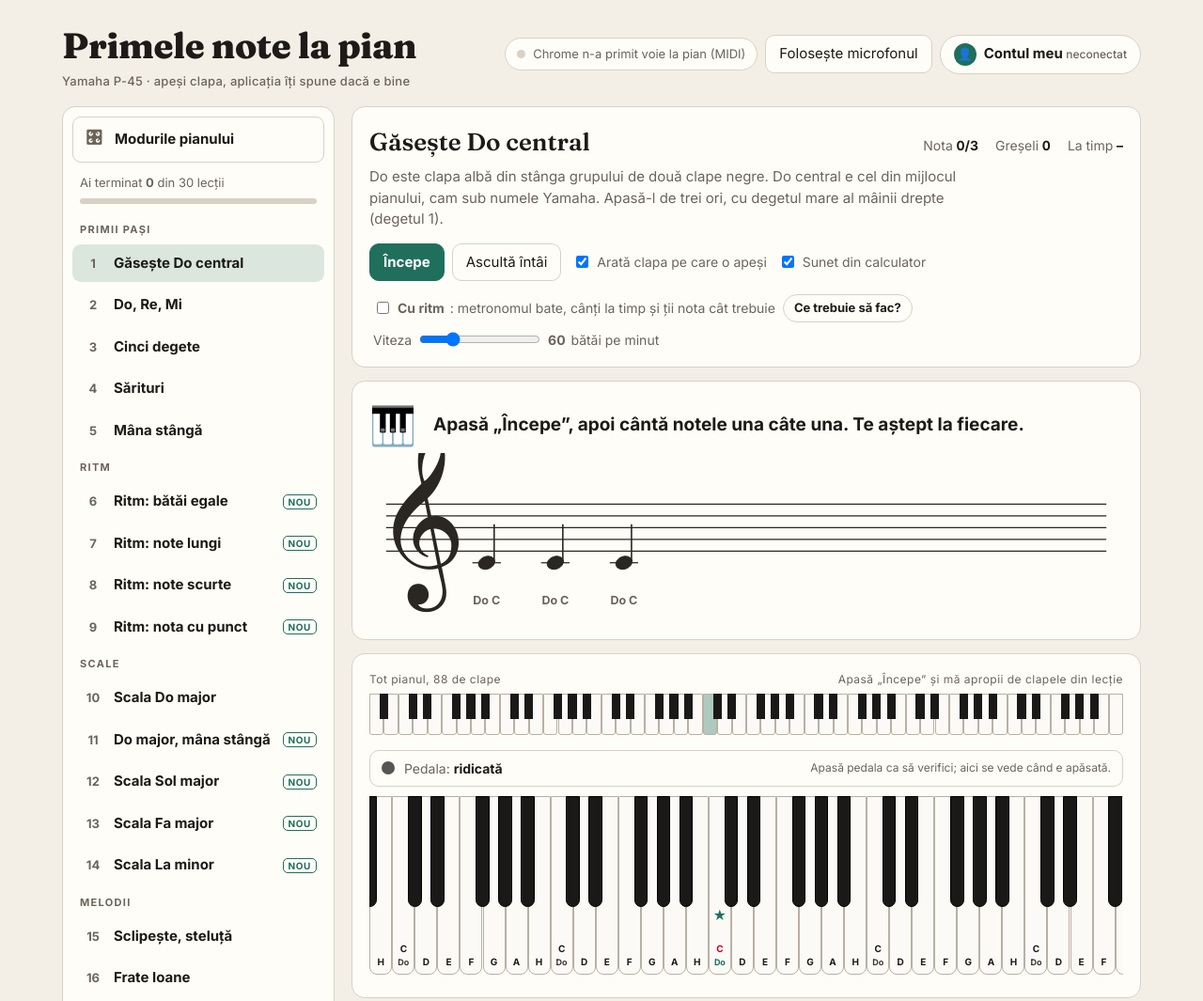
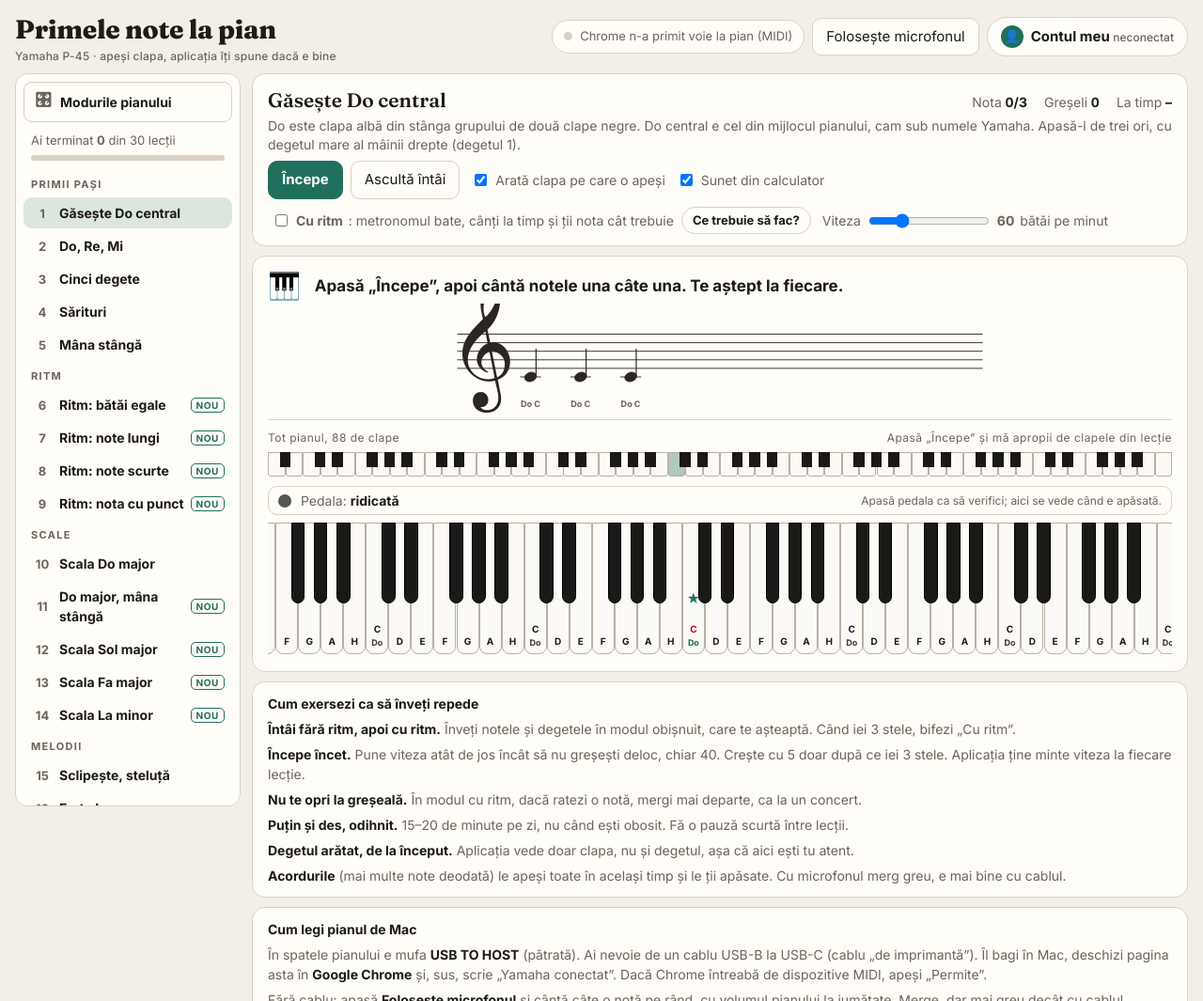
Before and after one commit to vrlplescan-bit/pian, a plain HTML site: page index.html in a window 1280 px wide. Shown: the top 1065 px of the page at 94% size. Drawn offline with Linux system fonts and the light colour scheme.

Commit message:
Pagină mai compactă: portativul și clapele în același chenar; explicația de la ritm se poate ascunde
Co-Authored-By: Claude Opus 5.5 <noreply@anthropic.com>

```diff
--- a/index.html
+++ b/index.html
@@ -27,10 +27,10 @@
 html,body{margin:0}
 body{background:var(--bg);color:var(--ink);font:15px/1.5 var(--body)}
 [hidden]{display:none!important}
-.wrap{max-width:1180px;margin:0 auto;padding-block:20px 40px;padding-left:max(16px,env(safe-area-inset-left,0px));padding-right:max(16px,env(safe-area-inset-right,0px));display:grid;gap:18px}
+.wrap{max-width:1440px;margin:0 auto;padding-block:10px 30px;padding-left:max(16px,env(safe-area-inset-left,0px));padding-right:max(16px,env(safe-area-inset-right,0px));display:grid;gap:10px}
 header{display:flex;flex-wrap:wrap;align-items:center;gap:12px 20px;justify-content:space-between}
-h1{font-family:var(--display);font-weight:800;font-size:clamp(26px,4vw,38px);margin:0;letter-spacing:-.01em;text-wrap:balance}
-h1 small{display:block;font:500 13px/1.4 var(--body);color:var(--muted);letter-spacing:.02em}
+h1{font-family:var(--display);font-weight:800;font-size:clamp(20px,2.4vw,28px);margin:0;letter-spacing:-.01em;text-wrap:balance}
+h1 small{display:block;font:500 12px/1.3 var(--body);color:var(--muted);letter-spacing:.02em}
 .conn{display:flex;flex-wrap:wrap;gap:8px;align-items:center}
 .pill{display:inline-flex;align-items:center;gap:8px;padding:7px 12px;border-radius:999px;border:1px solid var(--line);background:var(--panel);font-size:13px;color:var(--muted)}
 .dot{width:9px;height:9px;border-radius:50%;background:var(--line)}
@@ -45,14 +45,16 @@ button.cont .av{width:24px;height:24px;border-radius:50%;background:var(--accent
 button.cont .av img{width:100%;height:100%;object-fit:cover}
 button.cont small{font-weight:500;color:var(--muted);font-size:12px}
 select,input[type=number]{font:inherit;border:1px solid var(--line);border-radius:9px;background:var(--panel);color:var(--ink);padding:7px 10px}
-.grid{display:grid;grid-template-columns:290px minmax(0,1fr);gap:18px;align-items:start}
+.grid{display:grid;grid-template-columns:240px minmax(0,1fr);gap:12px;align-items:start}
+/* lista de lecții are scroll-ul ei, ca pagina din dreapta să rămână pe loc */
+@media (min-width:861px){.lessons{position:sticky;top:10px;max-height:calc(100vh - 20px);overflow:auto}}
 @media (max-width:860px){.grid{grid-template-columns:minmax(0,1fr)}}
-.lessons{background:var(--panel);border:1px solid var(--line);border-radius:14px;padding:10px;display:grid;gap:4px}
+.lessons{background:var(--panel);border:1px solid var(--line);border-radius:14px;padding:8px;display:grid;gap:2px;align-content:start}
 .lessons h2{font:700 11px/1 var(--body);letter-spacing:.12em;text-transform:uppercase;color:var(--muted);margin:10px 8px 6px}
 .lessons .prog{margin:4px 8px 8px;font-size:13px;color:var(--muted)}
 .lessons .prog .bar{height:6px;border-radius:9px;background:var(--line);margin-top:6px;overflow:hidden}
 .lessons .prog .bar i{display:block;height:100%;background:var(--good);border-radius:9px}
-.les{display:grid;grid-template-columns:28px 1fr auto;gap:8px;align-items:center;text-align:left;border:0;background:none;padding:9px 8px;border-radius:9px}
+.les{display:grid;grid-template-columns:24px 1fr auto;gap:6px;align-items:center;text-align:left;border:0;background:none;padding:6px 8px;font-size:14px;border-radius:9px}
 .les:hover{background:color-mix(in srgb,var(--accent) 9%,transparent)}
 .les.sel{background:color-mix(in srgb,var(--accent) 16%,transparent)}
 .les .n{font:700 13px var(--body);color:var(--muted);text-align:center}
@@ -61,23 +63,23 @@ select,input[type=number]{font:inherit;border:1px solid var(--line);border-radiu
 .les .nou{font:700 10px var(--body);letter-spacing:.06em;color:var(--accent);border:1px solid var(--accent);border-radius:5px;padding:1px 5px}
 .les.moduri{border:1px solid var(--line);margin-bottom:4px}
 .les.moduri .n{font-size:17px}
-.stage{display:grid;gap:14px;min-width:0}
-.card{background:var(--panel);border:1px solid var(--line);border-radius:14px;padding:18px;min-width:0}
+.stage{display:grid;gap:10px;min-width:0}
+.card{background:var(--panel);border:1px solid var(--line);border-radius:14px;padding:12px 16px;min-width:0}
 .title{display:flex;flex-wrap:wrap;gap:10px;align-items:baseline;justify-content:space-between}
-.title h2{font-family:var(--display);font-weight:600;font-size:26px;margin:0}
-.desc{color:var(--muted);margin:6px 0 0;max-width:68ch}
-.controls{display:flex;flex-wrap:wrap;gap:8px;margin-top:14px;align-items:center}
+.title h2{font-family:var(--display);font-weight:600;font-size:21px;margin:0}
+.desc{color:var(--muted);margin:2px 0 0;font-size:14px;line-height:1.4}
+.controls{display:flex;flex-wrap:wrap;gap:6px 8px;margin-top:8px;align-items:center}
 label.chk{display:inline-flex;gap:6px;align-items:center;font-size:14px;color:var(--muted);margin-left:4px}
 button.q{border-radius:999px;padding:4px 11px;font-size:13px;font-weight:600}
-.msg{min-height:58px;display:flex;align-items:center;gap:14px;font-size:19px;font-weight:600}
-.msg .big{font-family:var(--display);font-size:40px;line-height:1;min-width:2ch;white-space:nowrap;flex-shrink:0}
+.msg{min-height:38px;display:flex;align-items:center;gap:12px;font-size:17px;font-weight:600;line-height:1.3}
+.msg .big{font-family:var(--display);font-size:28px;line-height:1;min-width:2ch;white-space:nowrap;flex-shrink:0}
 .msg.ok{color:var(--good)} .msg.bad{color:var(--bad)}
 .stats{display:flex;gap:18px;color:var(--muted);font-size:14px;font-variant-numeric:tabular-nums}
 .stats b{color:var(--ink)}
 /* bara cu bătăile și cât ții nota (doar în modul cu ritm) */
-.ritmbar{display:flex;flex-wrap:wrap;gap:12px 24px;align-items:center;margin:4px 0 10px;padding:10px 12px;border:1px solid var(--line);border-radius:10px}
+.ritmbar{display:flex;flex-wrap:wrap;gap:12px 24px;align-items:center;margin:4px 0 6px;padding:6px 12px;border:1px solid var(--line);border-radius:10px}
 .beats{display:flex;gap:8px;align-items:center}
-.beats .bt{width:34px;height:34px;border-radius:50%;border:2px solid var(--line);display:grid;place-items:center;font:700 14px var(--body);color:var(--muted);transition:background .06s}
+.beats .bt{width:28px;height:28px;border-radius:50%;border:2px solid var(--line);display:grid;place-items:center;font:700 14px var(--body);color:var(--muted);transition:background .06s}
 .beats .bt.on{background:var(--accent);border-color:var(--accent);color:var(--accent-ink)}
 .beats .bt.ci.on{background:var(--muted);border-color:var(--muted)}
 .beats .cap{font-size:13px;color:var(--muted);margin-left:4px}
@@ -86,9 +88,11 @@ button.q{border-radius:999px;padding:4px 11px;font-size:13px;font-weight:600}
 .hb i{display:block;height:100%;width:0;background:var(--target);border-radius:9px}
 .hb.gata i{background:var(--good)}
 .staffbox{overflow-x:auto}
-svg.staff{display:block;width:100%;min-width:520px;height:180px}
+svg.staff{display:block;width:100%;min-width:520px;height:calc(var(--h,180) * .65px)}
+/* claviatura stă în același chenar cu portativul, ca să le vezi pe amândouă deodată */
+.claviatura{border-top:1px solid var(--line);margin-top:6px;padding-top:10px}
 .kbbox{overflow-x:auto;padding-bottom:6px}
-.pedal{display:flex;align-items:center;gap:10px;margin:0 0 10px;padding:8px 12px;border:1px solid var(--line);border-radius:10px;font-size:14px;color:var(--muted);transition:background .1s,border-color .1s}
+.pedal{display:flex;align-items:center;gap:10px;margin:0 0 8px;padding:4px 10px;border:1px solid var(--line);border-radius:10px;font-size:14px;color:var(--muted);transition:background .1s,border-color .1s}
 .pedal .pdot{width:14px;height:14px;border-radius:50%;background:#555;flex-shrink:0}
 .pedal b{color:var(--ink)}
 .pedal .pnote{font-size:12px;margin-left:auto}
@@ -96,22 +100,22 @@ svg.staff{display:block;width:100%;min-width:520px;height:180px}
 .pedal.on .pdot{background:var(--target);box-shadow:0 0 10px var(--target)}
 .pedal.on b{color:var(--target)}
 .minicap{display:flex;justify-content:space-between;gap:10px;font-size:12px;color:var(--muted);margin-bottom:6px;letter-spacing:.04em}
-.mini{position:relative;height:44px;margin-bottom:16px}
-.mini .mw{position:absolute;top:0;height:44px;background:var(--white-key);border:1px solid #b9b0a3;border-radius:0 0 3px 3px}
-.mini .mb{position:absolute;top:0;height:27px;background:var(--black-key);z-index:2}
+.mini{position:relative;height:26px;margin-bottom:10px}
+.mini .mw{position:absolute;top:0;height:26px;background:var(--white-key);border:1px solid #b9b0a3;border-radius:0 0 3px 3px}
+.mini .mb{position:absolute;top:0;height:16px;background:var(--black-key);z-index:2}
 .mini .mw.target,.mini .mb.target{background:var(--target)}
 .mini .mw.down,.mini .mb.down{background:#8fd3b0}
 .mini .c4{background:color-mix(in srgb,var(--accent) 35%,var(--white-key))}
-.mini .zoom{position:absolute;top:-5px;height:54px;border:3px solid var(--accent);border-radius:7px;z-index:3;pointer-events:none;transition:left .5s ease,width .5s ease,opacity .3s}
+.mini .zoom{position:absolute;top:-4px;height:34px;border:3px solid var(--accent);border-radius:7px;z-index:3;pointer-events:none;transition:left .5s ease,width .5s ease,opacity .3s}
 .kb.zoomin{animation:zoomin .5s ease}
 @keyframes zoomin{from{transform:scaleX(.35);opacity:.3}to{transform:none;opacity:1}}
 .kb.tot{min-width:1250px}
 .kb.tot .wk{font-size:9px;padding-bottom:5px}
 .kb.tot .finger{font-size:13px}
-.kb{position:relative;height:190px;min-width:760px;user-select:none;touch-action:manipulation}
+.kb{position:relative;height:140px;min-width:760px;user-select:none;touch-action:manipulation}
 .wk,.bk{position:absolute;top:0;border-radius:0 0 8px 8px;display:flex;flex-direction:column;justify-content:flex-end;align-items:center;font-size:11px;padding-bottom:8px;transition:background .08s}
-.wk{background:var(--white-key);border:1px solid #b9b0a3;height:190px;color:#5b544b;z-index:1}
-.bk{background:var(--black-key);height:118px;z-index:2;color:#bbb;border:1px solid #000}
+.wk{background:var(--white-key);border:1px solid #b9b0a3;height:140px;color:#5b544b;z-index:1}
+.bk{background:var(--black-key);height:86px;z-index:2;color:#bbb;border:1px solid #000}
 .wk .lab{font-weight:700;color:#3f3a33}
 .wk.c4 .lab{color:var(--accent)}
 .de{font:800 15px var(--body);color:#1d1a17;line-height:1;margin-bottom:3px}
@@ -119,17 +123,19 @@ svg.staff{display:block;width:100%;min-width:520px;height:180px}
 .wk.c4 .de{color:#d0021b}
 .kb.tot .de{font-size:10px}
 .wk.wrong .de,.bk.wrong .de{color:#fff}
-.wk.c4::after{content:"★";position:absolute;bottom:52px;font-size:14px;color:var(--accent)}
+.wk.c4::after{content:"★";position:absolute;bottom:48px;font-size:14px;color:var(--accent)}
 .wk.target,.bk.target{background:var(--target)}
 .wk.down,.bk.down{background:#8fd3b0}
 .wk.wrong,.bk.wrong{background:var(--bad);color:#fff}
-.finger{font:800 18px var(--display);color:#1d1a17;margin-bottom:6px}
+.finger{font:800 17px var(--display);color:#1d1a17;margin-bottom:2px}
 .help{font-size:14px;color:var(--muted);display:grid;gap:6px}
 .help b{color:var(--ink)}
 kbd{font:600 12px var(--body);border:1px solid var(--line);border-bottom-width:2px;border-radius:5px;padding:1px 6px;background:var(--panel)}
 /* explicația pentru ritm */
 .rh{display:grid;gap:12px;font-size:15px}
-.rh h3{font-family:var(--display);font-weight:600;font-size:21px;margin:0}
+.rh h3{font-family:var(--display);font-weight:600;font-size:19px;margin:0}
+.rhtop{display:flex;justify-content:space-between;align-items:center;gap:10px}
+button.x{border-radius:999px;padding:4px 12px;font-size:13px;font-weight:600}
 .rh ol{margin:0;padding-left:22px;display:grid;gap:8px}
 .rh li b{color:var(--ink)}
 .durs{display:grid;grid-template-columns:repeat(auto-fill,minmax(150px,1fr));gap:8px}
@@ -218,7 +224,7 @@ dialog::backdrop{background:rgba(0,0,0,.45)}
       </div>
 
       <div class="card rh" id="ritmHelp" hidden>
-        <h3>Ce faci în modul „Cu ritm”</h3>
+        <div class="rhtop"><h3>Ce faci în modul „Cu ritm”</h3><button class="x" id="ritmX">✕ Ascunde</button></div>
         <ol>
           <li><b>Apeși „Începe” și asculți.</b> Metronomul bate de 4 ori „tic, tic, tic, tic” ca să-ți arate viteza. Cercurile de sus se aprind gri și vezi numărătoarea 3, 2, 1. <b>Încă nu cânți.</b></li>
           <li><b>Pe primul „tic” de după numărătoare cânți prima notă.</b> Cercurile devin verzi. De aici metronomul nu se mai oprește și nici nu te mai așteaptă: fiecare notă vine la rândul ei, ca într-o melodie adevărată.</li>
@@ -234,20 +240,19 @@ dialog::backdrop{background:rgba(0,0,0,.45)}
         </ol>
       </div>
 
-      <div class="card">
+      <div class="card" id="practica">
         <div class="msg" id="msg"><span class="big" id="msgBig">🎹</span><span id="msgTxt">Alege o lecție din stânga și apasă „Începe”.</span></div>
         <div class="ritmbar" id="ritmbar" hidden>
           <div class="beats" id="beats"></div>
           <div class="hold"><span id="holdTxt">Când apeși o notă, aici vezi cât s-o ții.</span><div class="hb" id="hb"><i id="holdFill"></i></div></div>
         </div>
         <div class="staffbox"><svg class="staff" id="staff" viewBox="0 0 900 180" role="img" aria-label="Portativul cu notele lecției"></svg></div>
-      </div>
-
-      <div class="card">
+        <div class="claviatura">
         <div class="minicap"><span>Tot pianul, 88 de clape</span><span id="zoomTxt">Apasă „Începe” și mă apropii de clapele din lecție</span></div>
         <div class="mini" id="mini"><div class="zoom" id="zoom" style="opacity:0"></div></div>
         <div class="pedal" id="pedal" title="Pedala de sustain (cea de la picior)"><span class="pdot"></span><span>Pedala: <b id="pedalTxt">ridicată</b></span><span class="pnote" id="pedalNote">Apasă pedala ca să verifici; aici se vede când e apăsată.</span></div>
         <div class="kbbox"><div class="kb" id="kb"></div></div>
+        </div>
       </div>
 
       <div class="card help">
@@ -663,7 +668,7 @@ const diat = m => Math.floor(m / 12) * 7 + (BEM ? STEP_B : STEP_D)[m % 12];
 function drawStaff() {
   const svg = $("staff"), G = 14, les = LECTII[L], cheie = les.cheie || "sol", mare = cheie === "mare";
   const H = mare ? 250 : 180;
-  svg.setAttribute("viewBox", `0 0 900 ${H}`); svg.style.height = H + "px";
+  svg.setAttribute("viewBox", `0 0 900 ${H}`); svg.style.height = ""; svg.style.setProperty("--h", H);
   const SOL = { ref: diat(64), top: mare ? 36 : 50, c: "sol" }, FA = { ref: diat(43), top: mare ? 136 : 50, c: "fa" };
   const port = mare ? [SOL, FA] : cheie === "fa" ? [FA] : [SOL];
   const unde = m => mare ? (m >= 60 ? SOL : FA) : port[0];
@@ -864,6 +869,7 @@ function click(t, accent, loud) {
 function ritmUI() {
   const on = $("ritm").checked;
   $("ritmbar").hidden = !on;
+  if (!on && !$("ritmHelp").hidden) arataRitmHelp(false); // fără ritm, explicația se închide singură
   const mas = LECTII[L].masura || 4;
   $("beats").innerHTML = Array.from({ length: mas }, (_, k) => `<span class="bt" data-b="${k}">${k + 1}</span>`).join("") + `<span class="cap" id="beatCap">bătăile</span>`;
   $("holdTxt").textContent = "Când apeși o notă, aici vezi cât s-o ții."; $("holdFill").style.width = "0"; $("hb").classList.remove("gata");
@@ -1069,15 +1075,21 @@ function renderList() {
     nav.appendChild(b);
   });
 }
+// la „Începe”, portativul și clapele intră amândouă în ecran (dacă nu erau deja)
+function aratăPractica() {
+  const r = $("practica").getBoundingClientRect();
+  if (r.top < 0 || r.bottom > innerHeight) $("practica").scrollIntoView({ behavior: "smooth", block: r.height > innerHeight ? "start" : "end" });
+}
 $("startBtn").onclick = () => {
   if (R && running) { stopRitm(); setMsg("■", "Oprit. Apasă „Începe” ca s-o iei de la capăt.", ""); $("startBtn").textContent = "Începe"; update(); return; }
-  audio(); start();
+  audio(); start(); aratăPractica();
 };
 $("bpm").oninput = () => { $("bpmTxt").textContent = $("bpm").value; };
 $("bpm").onchange = () => { P.viteza[LECTII[L].id] = +$("bpm").value; saveP(); };
 $("ritm").onchange = () => { stopRitm(); R = null; $("startBtn").textContent = "Începe"; ritmUI(); if ($("ritm").checked && !P.vazutRitm) { arataRitmHelp(true); P.vazutRitm = 1; saveP(); } update(); };
 function arataRitmHelp(on) { $("ritmHelp").hidden = !on; $("ritmQ").setAttribute("aria-expanded", on); $("ritmQ").textContent = on ? "Ascunde explicația" : "Ce trebuie să fac?"; if (on) $("ritmHelp").scrollIntoView({ behavior: "smooth", block: "nearest" }); }
 $("ritmQ").onclick = () => arataRitmHelp($("ritmHelp").hidden);
+$("ritmX").onclick = () => arataRitmHelp(false);
 $("listenBtn").onclick = () => { audio(); listen(); };
 $("hint").onchange = update;
 matchMedia("(prefers-color-scheme: dark)").addEventListener("change", drawStaff);
--- a/sw.js
+++ b/sw.js
@@ -1,5 +1,5 @@
 // păstrează aplicația în tabletă ca să meargă și fără internet
-const V = "pian-v2", FILES = ["./", "./index.html", "./manifest.json", "./icon-192.png", "./icon-512.png"];
+const V = "pian-v3", FILES = ["./", "./index.html", "./manifest.json", "./icon-192.png", "./icon-512.png"];
 self.addEventListener("install", e => { e.waitUntil(caches.open(V).then(c => c.addAll(FILES))); self.skipWaiting(); });
 self.addEventListener("activate", e => { e.waitUntil(caches.keys().then(ks => Promise.all(ks.filter(k => k !== V).map(k => caches.delete(k))))); self.clients.claim(); });
 // întâi internetul (ca să iei versiunea nouă), apoi copia salvată
```
